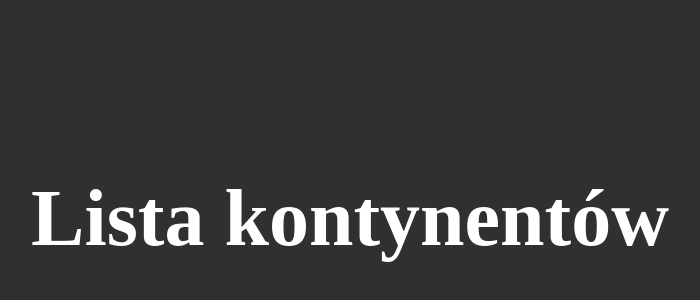
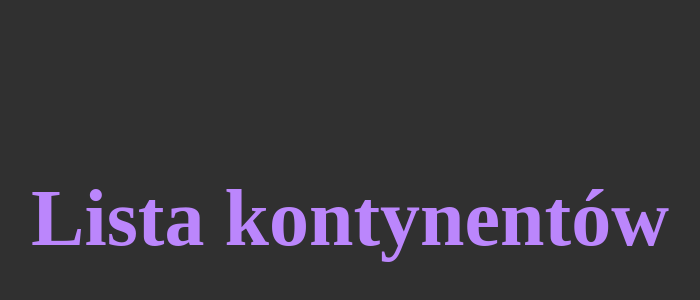
Before and after one commit to Kichiyaki/countries, a React (Create React App) app: page / in a window 1280 px wide. Shown: the part 190-490 px from the top of the page, without its empty margins (290-990 px from the left). Built offline with nearby package versions, Linux system fonts and the light colour scheme.

Commit message:
add clsx to package.json, add a new component - Link

```diff
--- a/package.json
+++ b/package.json
@@ -13,6 +13,7 @@
     "@types/react": "^17.0.0",
     "@types/react-dom": "^17.0.0",
     "@types/react-router-dom": "^5.1.7",
+    "clsx": "^1.1.1",
     "graphql": "^15.5.1",
     "react": "^17.0.2",
     "react-dom": "^17.0.2",
--- /dev/null
+++ b/src/common/Link/Link.tsx
@@ -0,0 +1,19 @@
+import { Link as RRDLink, LinkProps } from "react-router-dom";
+import clsx from "clsx";
+import { makeStyles } from "@material-ui/styles";
+
+const Link = (props: LinkProps) => {
+  const classes = useStyles();
+  return <RRDLink {...props} className={clsx(classes.link, props.className)} />;
+};
+
+const useStyles = makeStyles(() => {
+  return {
+    link: {
+      textDecoration: "none",
+      color: "#BB86FC",
+    },
+  };
+});
+
+export default Link;
--- a/src/config/routing.ts
+++ b/src/config/routing.ts
@@ -1,3 +1,4 @@
 export enum Route {
   IndexPage = "/",
+  ContinentsPage = "/continents",
 }
--- a/src/features/IndexPage/IndexPage.tsx
+++ b/src/features/IndexPage/IndexPage.tsx
@@ -1,10 +1,14 @@
 import { makeStyles } from "@material-ui/styles";
+import Link from "common/Link/Link";
+import { Route } from "config/routing";
 
 const IndexPage = () => {
   const classes = useStyles();
   return (
     <div className={classes.main}>
-      <h1 className={classes.h1}>Lista kontynentów</h1>
+      <h1 className={classes.h1}>
+        <Link to={Route.ContinentsPage}>Lista kontynentów</Link>
+      </h1>
     </div>
   );
 };
```
Also changed, not shown: 1 other file (tests, documents, lock files or other folders).
